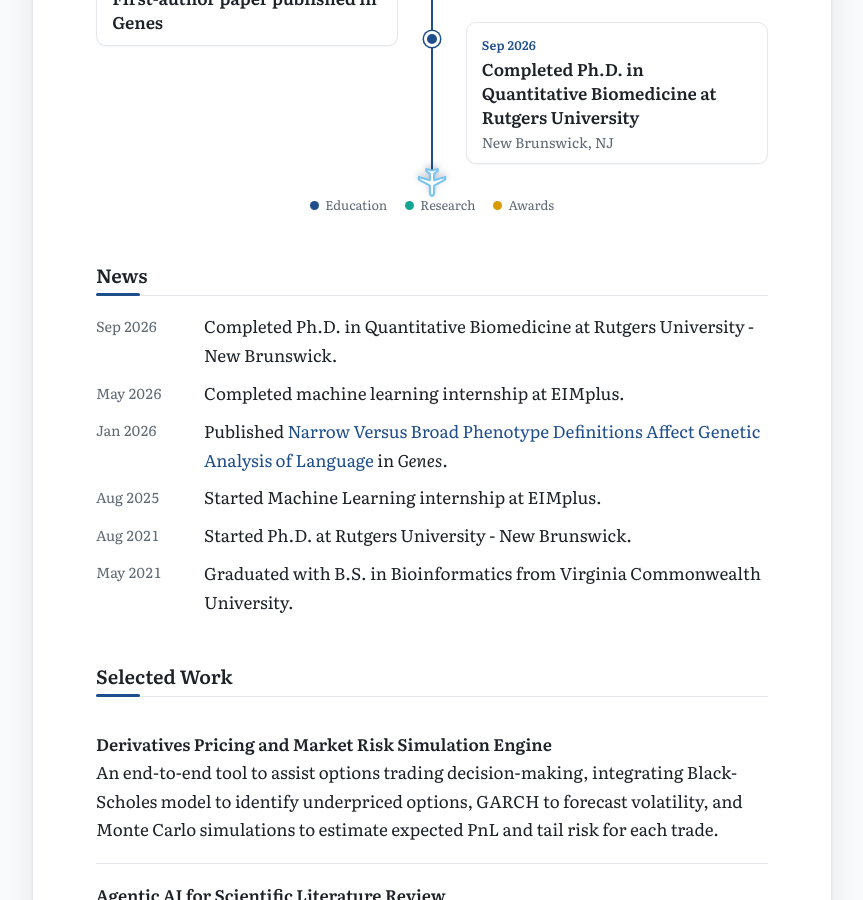
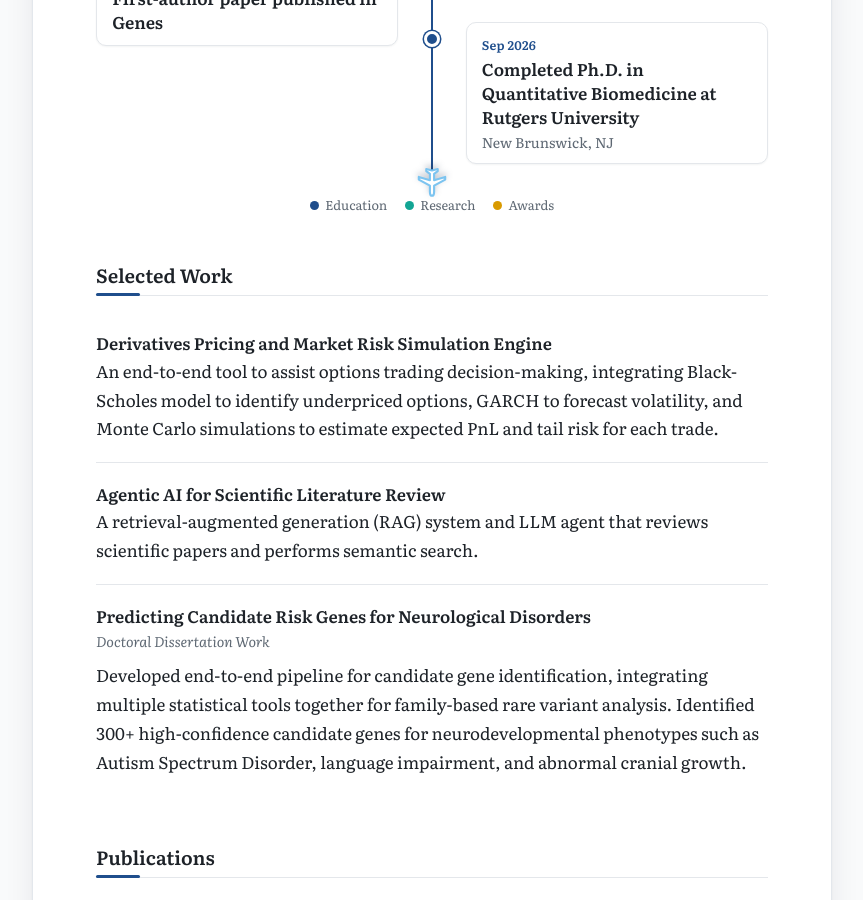
Before and after one commit to mklodi1/mklodi1.github.io, a Jekyll site: the page built from index.html, in a window 1280 px wide and 900 px high, scrolled down 1209 px. Shown: the whole window, without its empty margins (208-1071 px from the left). Built offline with Jekyll 4.4.1, drawn with Linux system fonts in a browser that asks for light colours.

Commit message:
Rename My Journey to Timeline; remove News section
Co-Authored-By: Claude Opus 5.5 <noreply@anthropic.com>
Claude-Session: https://claude.ai/code/session_018B7yRm4wV88UDqtVSP6gVK

```diff
--- a/_data/journey.yml
+++ b/_data/journey.yml
@@ -1,4 +1,4 @@
-# "My Journey" timeline on the home page, oldest first.
+# "Timeline" section on the home page, oldest first.
 # kind sets the dot color: life, education, research, work or award.
 - when: "Jun 2017"
   title: "Salutatorian, Manassas Park High School"
--- a/index.html
+++ b/index.html
@@ -69,16 +69,6 @@ layout: default
     {% if site.place_caption %}<figcaption>{{ site.place_caption }}</figcaption>{% endif %}
   </figure>
   {% endif %}
-
-  <section id="news" aria-labelledby="news-h">
-    <h2 id="news-h">News</h2>
-    <dl class="news">
-      {% for item in site.data.news %}
-      <dt>{{ item.date }}</dt>
-      <dd>{{ item.text | markdownify | remove: '<p>' | remove: '</p>' }}</dd>
-      {% endfor %}
-    </dl>
-  </section>
 
   <section id="work" aria-labelledby="work-h">
     <h2 id="work-h">Selected Work</h2>
```
Also changed, not shown: other parts of index.html (+1 -1 lines).
